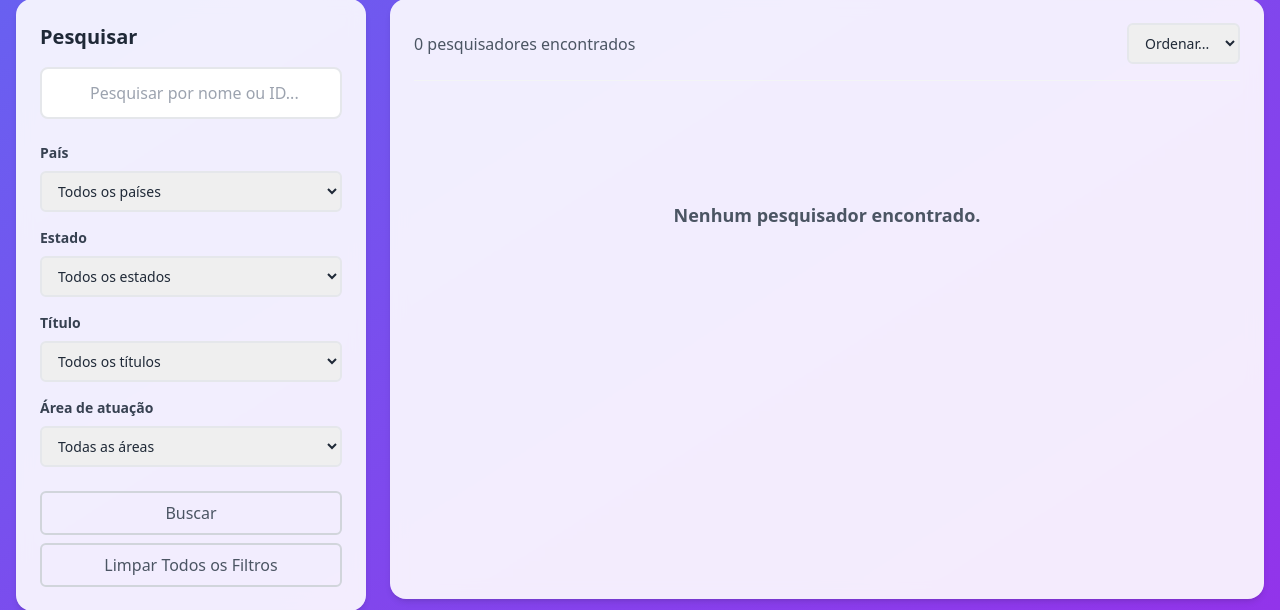
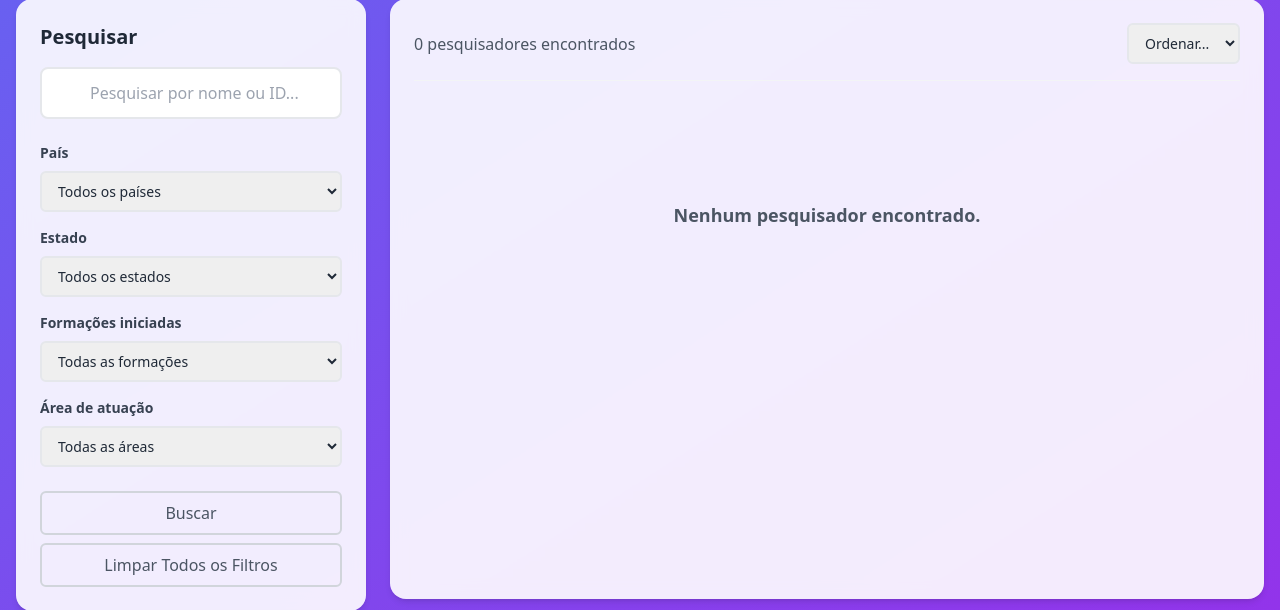
Before and after one commit to rickbarretto-edu/vitae, a Python web app: template vitae/features/researchers/templates/search.html in a window 1280 px wide. Shown: the part 189-799 px from the top of the page. Run offline with Jinja, Linux system fonts and the light colour scheme; the template is opened without the code that fills it, so the values that code supplies are empty; some libraries are stand-ins or nearby versions.

Commit message:
Fix semantic of title filter for front-end

```diff
--- a/vitae/features/researchers/routes.py
+++ b/vitae/features/researchers/routes.py
@@ -52,7 +52,7 @@ def show_search(
     sort: str | None = None,
     country: str | None = None,
     state: str | None = None,
-    title: str | None = None,
+    started: str | None = None,
     expertise: str | None = None,
 ):
     vitae = Vitae.from_toml(Path("vitae.toml"))
@@ -67,7 +67,7 @@ def show_search(
         filter_by=ChoosenFilters(
             country=country,
             state=state,
-            started=title,
+            started=started,
             expertise=expertise,
         ),
     )
--- a/vitae/features/researchers/templates/components/filters.html
+++ b/vitae/features/researchers/templates/components/filters.html
@@ -25,9 +25,9 @@
           </select>
         </div>
         <div>
-          <h3 class="text-sm font-semibold text-gray-700 mb-2">Título</h3>
-          <select name="title" class="w-full px-3 py-2 border-2 border-gray-200 rounded-md text-sm focus:outline-none focus:ring-2 focus:ring-indigo-300 focus:border-indigo-400">
-            <option value="">Todos os títulos</option>
+          <h3 class="text-sm font-semibold text-gray-700 mb-2">Formações iniciadas</h3>
+          <select name="started" class="w-full px-3 py-2 border-2 border-gray-200 rounded-md text-sm focus:outline-none focus:ring-2 focus:ring-indigo-300 focus:border-indigo-400">
+            <option value="">Todas as formações</option>
             {% for title in filters.titles %}
             <option value="{{ title }}">{{ title | title }}</option>
             {% endfor %}
```
